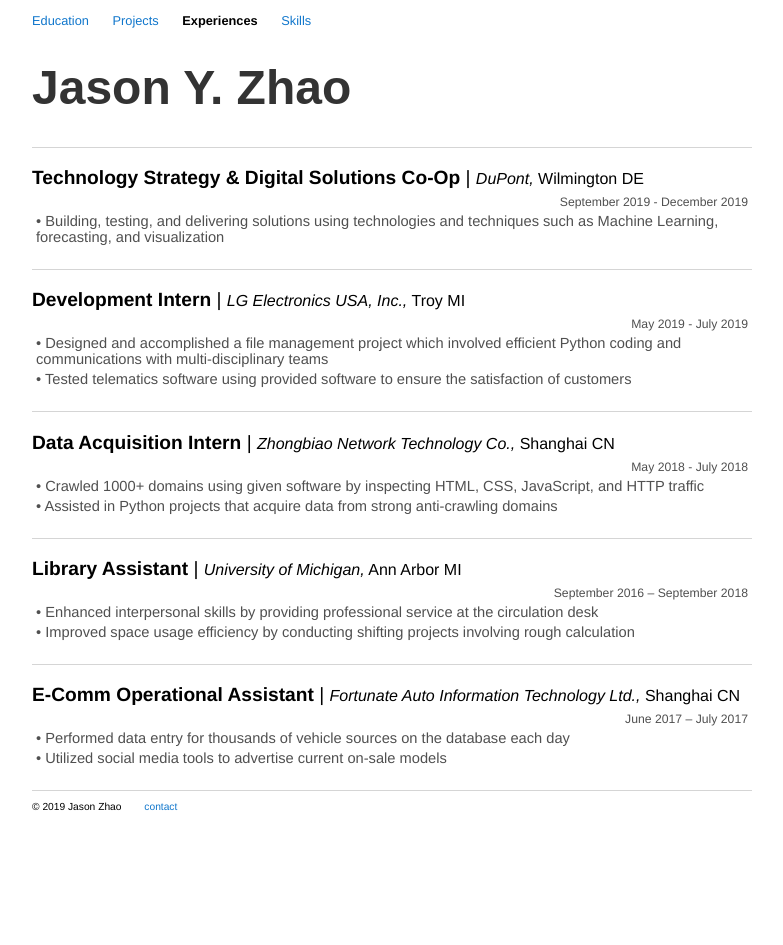
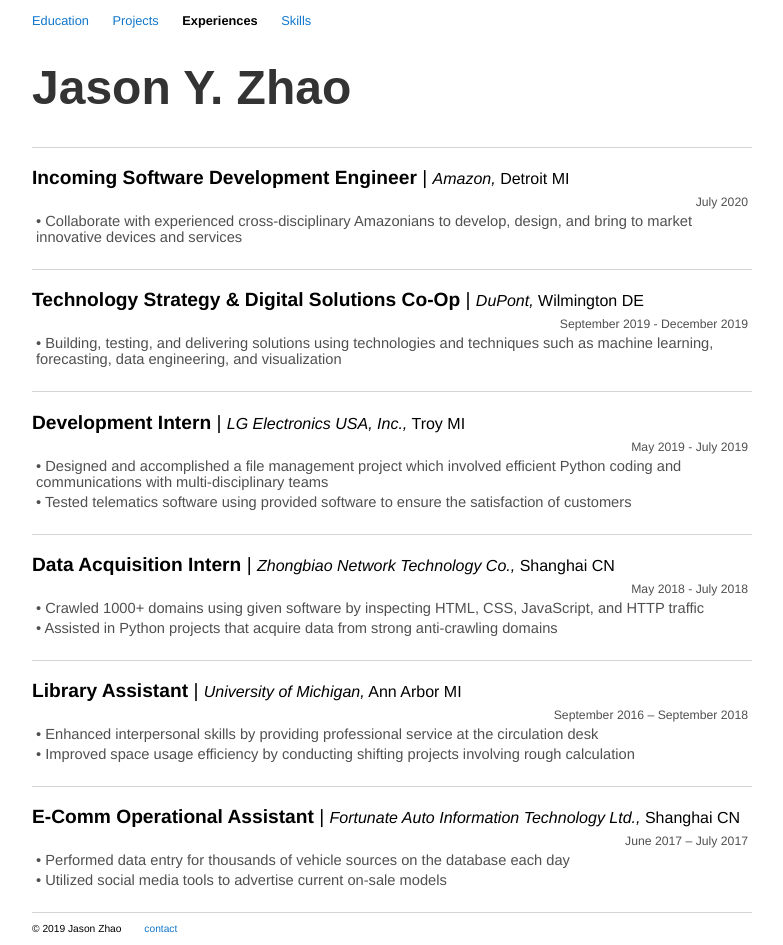
Before and after one commit to jasonzhao1998/jasonzhao1998.github.io, a Jekyll site: the page built from experience/index.html, in a window 1280 px wide. Shown: the whole page, without its empty margins (248-1031 px from the left). Built offline with Jekyll 4.4.1, drawn with Linux system fonts in a browser that asks for light colours; before the commit the page ends 900 px from its top, so only the background shows below that.

Commit message:
Update experience.

```diff
--- a/experience/index.html
+++ b/experience/index.html
@@ -4,9 +4,15 @@ title: Jason Zhao | Experiences
 ---
 
 <div class="experience">
+	<h3><strong>Incoming Software Development Engineer</strong> | <small><i>Amazon,</i> Detroit MI</small></h3>
+	<p style="text-align: right;"><small>July 2020</small></p>
+	<p>• Collaborate with experienced cross-disciplinary Amazonians to develop, design, and bring to market innovative devices and services</p>
+</div>
+
+<div class="experience">
 	<h3><strong>Technology Strategy & Digital Solutions Co-Op</strong> | <small><i>DuPont,</i> Wilmington DE</small></h3>
 	<p style="text-align: right;"><small>September 2019 - December 2019</small></p>
-	<p>• Building, testing, and delivering solutions using technologies and techniques such as Machine Learning, forecasting, and visualization</p>
+	<p>• Building, testing, and delivering solutions using technologies and techniques such as machine learning, forecasting, data engineering, and visualization</p>
 </div>
 
 <div class="experience">
```
